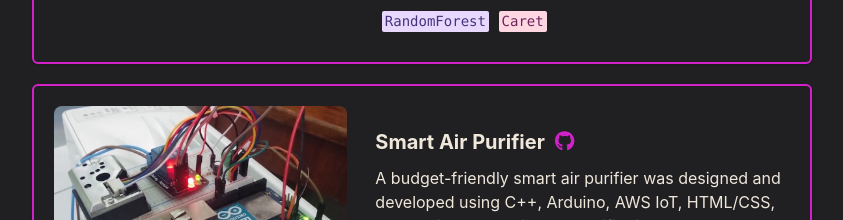
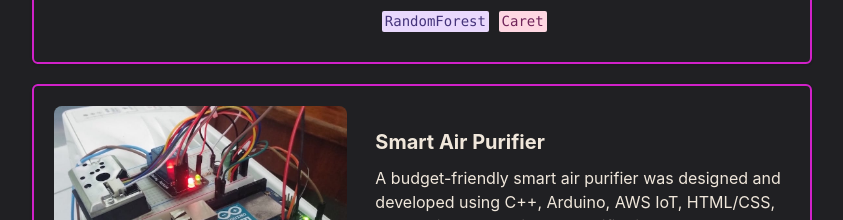
Before and after one commit to vasunverma/portfolio, a React (Create React App) app: page / in a window 1280 px wide. Shown: the part 2840-3060 px from the top of the page, without its empty margins (218-1061 px from the left). Built offline with nearby package versions, Linux system fonts and the light colour scheme.

Commit message:
Update Project Card

```diff
--- a/src/components/projectCard.js
+++ b/src/components/projectCard.js
@@ -58,9 +58,11 @@ const ProjectCard = ({ project, isMobile }) => {
                 <FontAwesomeIcon icon={faSquareArrowUpRight} style={{ color: "#d121c9" }} />
               </Link>
                 : null}
+              {project.githubLink ?
               <Link href={project.githubLink} target="_blank" rel="noreferrer" style={{ marginLeft: "10px" }}>
                 <FontAwesomeIcon icon={faGithub} style={{ color: "#d121c9" }} />
               </Link>
+                : null}
             </Heading>
             <Text>
               {renderTextContent(project.description, 100)}
@@ -88,9 +90,11 @@ const ProjectCard = ({ project, isMobile }) => {
                 <FontAwesomeIcon icon={faSquareArrowUpRight} style={{ color: "#d121c9" }} />
               </Link>
                 : null}
+              {project.githubLink ?
               <Link href={project.githubLink} target="_blank" rel="noreferrer" style={{ marginLeft: "10px" }}>
                 <FontAwesomeIcon icon={faGithub} style={{ color: "#d121c9" }} />
               </Link>
+                : null}
             </Heading>
             <Text>
               {renderTextContent(project.description, 170)}
--- a/src/components/projectData.js
+++ b/src/components/projectData.js
@@ -27,7 +27,6 @@ const projectData = [
       title: "Smart Air Purifier",
       description: "A budget-friendly smart air purifier was designed and developed using C++, Arduino, AWS IoT, HTML/CSS, JavaScript, and P5.js. The purifier integrated dust, temperature, and humidity sensors to provide real-time air quality feedback. It featured an automatic switch-on function triggered by high dust density and utilized MQTT protocol for real-time communication with the web app. The purifier effectively cleaned indoor air using HEPA H13 and activated carbon filters.",
       image: require("../assets/SmartAirPurifierProject.jpg"),
-      githubLink: "https://github.com/vasunverma/binary-classification-high-dim-data",
       tags: ["C++", "Arduino", "AWS IoT", "JavaScript", "HTML/CSS", "P5.js", "MQTT"],
       tagColor: ["blue", "red", "yellow", "orange", "teal", "green", "purple"],
       rowSpan: 1,
```
